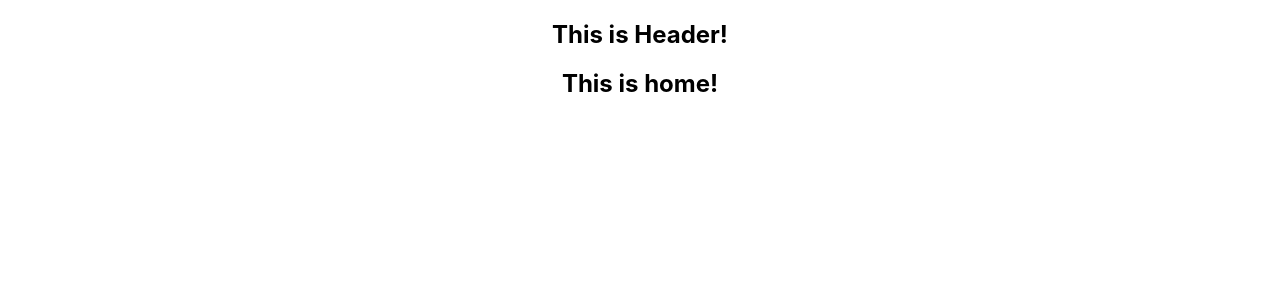
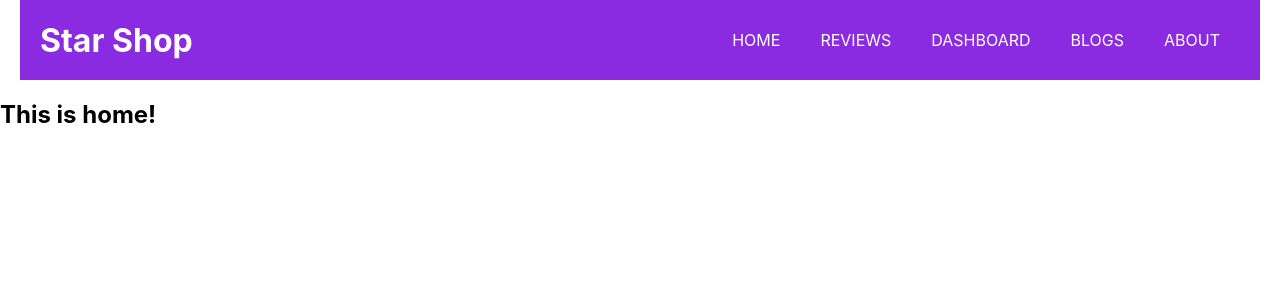
Before and after one commit to fahimrimon/product-analysis, a React (Create React App) app: page / in a window 1280 px wide. Shown: the top 300 px of the page. Built offline with nearby package versions, Linux system fonts and the light colour scheme.

Commit message:
header section done

```diff
--- a/src/App.js
+++ b/src/App.js
@@ -10,7 +10,7 @@ import Reviews from './components/Reviews/Reviews';
 
 function App() {
   return (
-    <div className='header-section'>
+    <div>
      <Header></Header>
      <Routes>
        <Route path='/' element={<Home></Home>}></Route>
--- a/src/components/Header/Header.css
+++ b/src/components/Header/Header.css
@@ -1,3 +1,25 @@
+nav a {
+  text-decoration: none;
+  margin-right: 20px;
+  padding: 10px;
+  color: white;
+}
+.web-name {
+  color: white;
+  margin-left: 10px;
+}
 .header-section {
-  text-align: center;
+  display: flex;
+  justify-content: space-between;
+  height: 60px;
+  padding: 10px;
+  align-items: center;
+  margin-left: 20px;
+  margin-right: 20px;
+  background-color: blueviolet;
 }
+nav a:hover {
+  border: 2px solid blue;
+  border-radius: 10px;
+  color: black;
+}
--- a/src/components/Header/Header.js
+++ b/src/components/Header/Header.js
@@ -1,9 +1,17 @@
 import React from 'react';
+import { Link } from 'react-router-dom';
 import './Header.css';
 const Header = () => {
     return (
-        <div>
-            <h2>This is Header!</h2>
+        <div className='header-section'>
+            <h1 className='web-name'>Star Shop</h1>
+            <nav>
+                <Link to="/home">HOME</Link>
+                <Link to="/reviews">REVIEWS</Link>
+                <Link to="/dashboard">DASHBOARD</Link>
+                <Link to="/blogs">BLOGS</Link>
+                <Link to="/about">ABOUT</Link>
+            </nav>
         </div>
     );
 };
```
